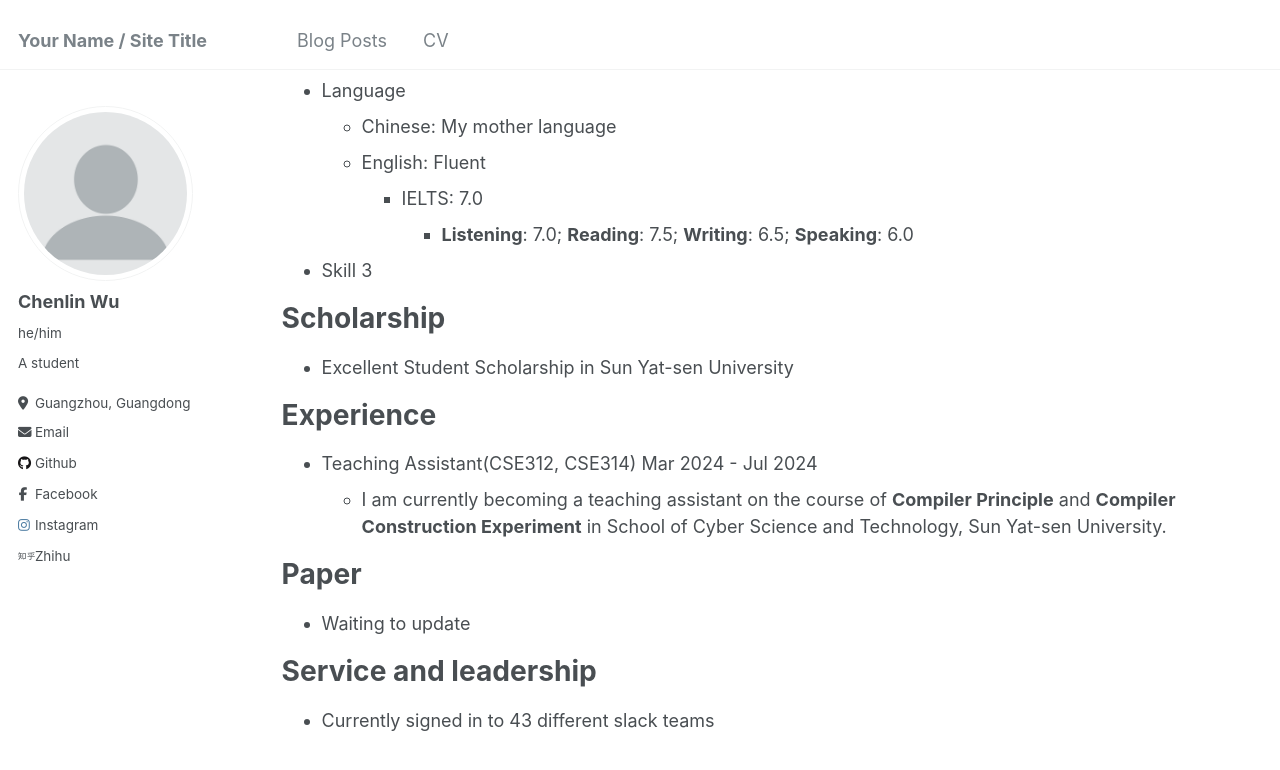
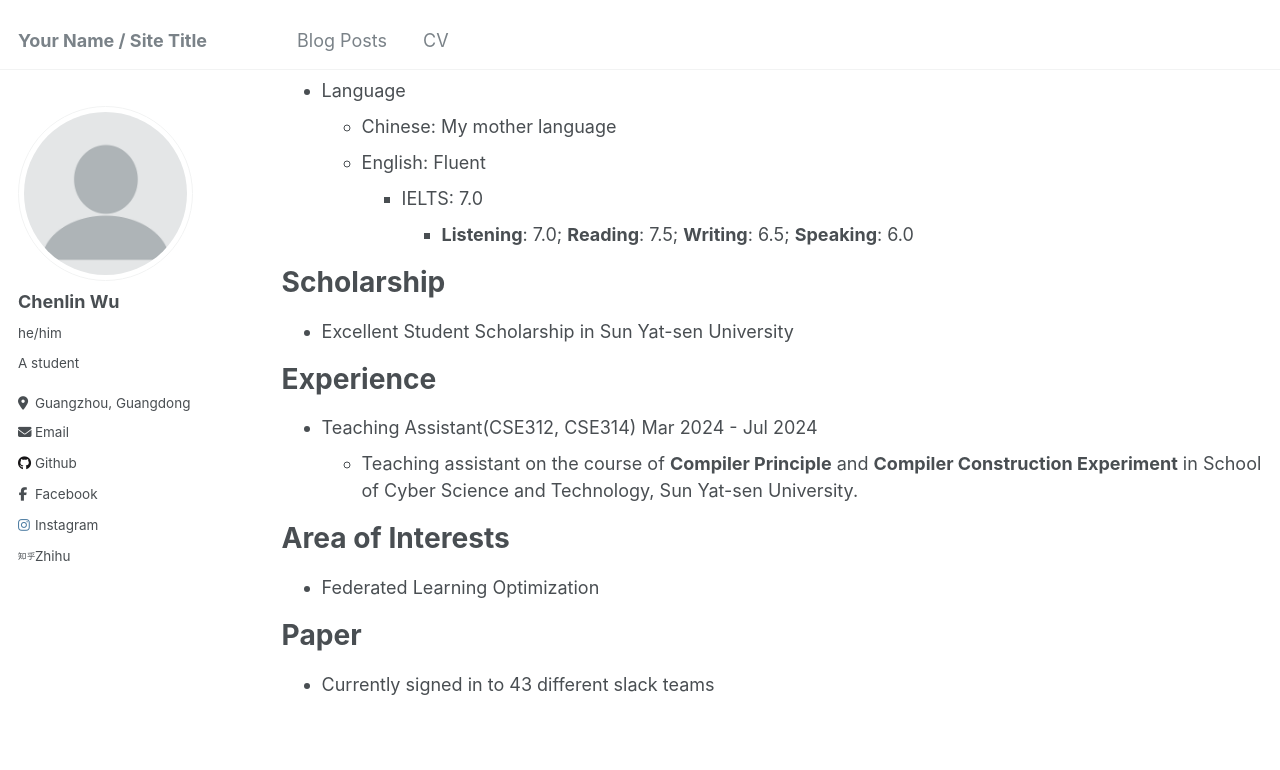
Before and after one commit to Michael112233/Michael112233.github.io, a Jekyll site: the page built from _pages/cv.md, in a window 1280 px wide and 900 px high, scrolled down 400 px. Shown: the top 770 px of the window. Built offline with Jekyll 4.4.1, drawn with Linux system fonts in a browser that asks for light colours.

Commit message:
modified:   _pages/cv.md

```diff
--- a/_pages/cv.md
+++ b/_pages/cv.md
@@ -25,7 +25,6 @@ Skills
   * English: Fluent
     * IELTS: 7.0
       * **Listening**: 7.0; **Reading**: 7.5; **Writing**: 6.5; **Speaking**: 6.0
-* Skill 3
 
 Scholarship
 ======
@@ -34,12 +33,12 @@ Scholarship
 Experience
 ======
 * Teaching Assistant(CSE312, CSE314) Mar 2024 - Jul 2024
-  * I am currently becoming a teaching assistant on the course of **Compiler Principle** and **Compiler Construction Experiment** in School of Cyber Science and Technology, Sun Yat-sen University.
+  * Teaching assistant on the course of **Compiler Principle** and **Compiler Construction Experiment** in School of Cyber Science and Technology, Sun Yat-sen University.
+
+Area of Interests
+======
+* Federated Learning Optimization
 
 Paper
 ======
-* Waiting to update
-
-Service and leadership
-======
 * Currently signed in to 43 different slack teams
```
